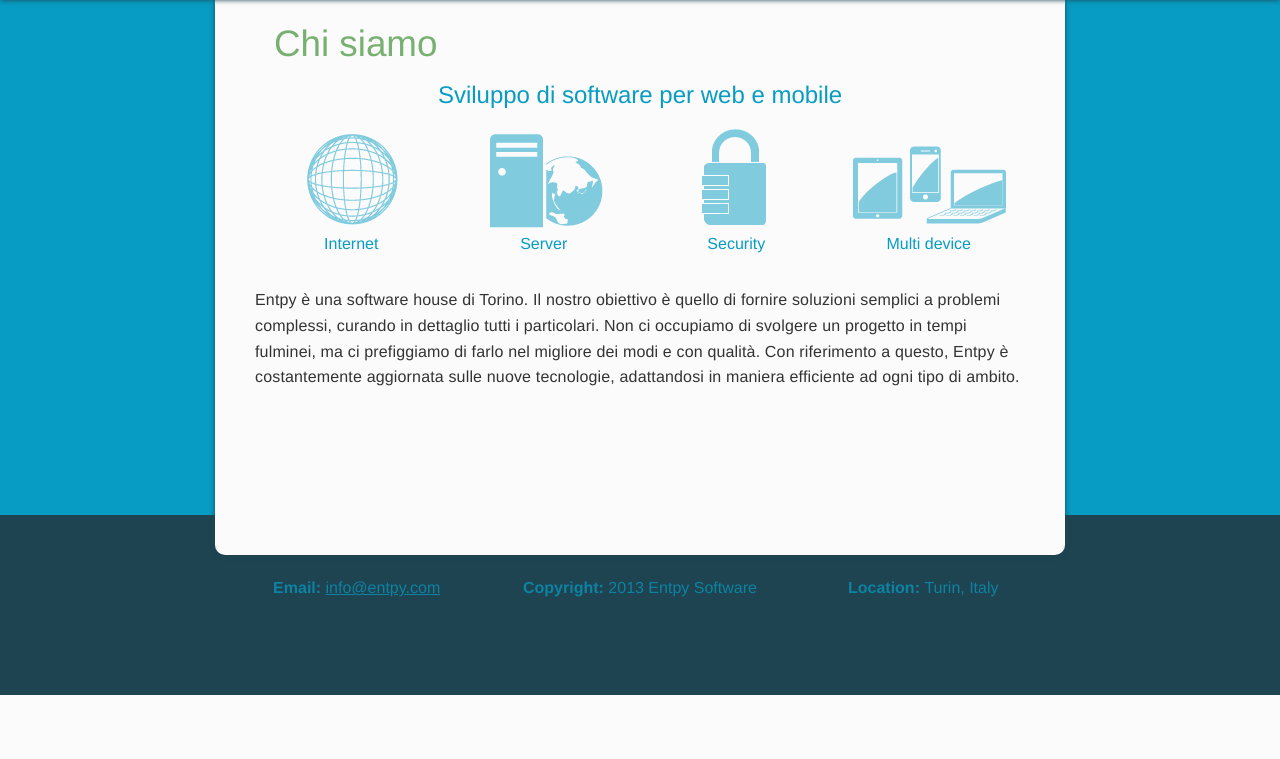
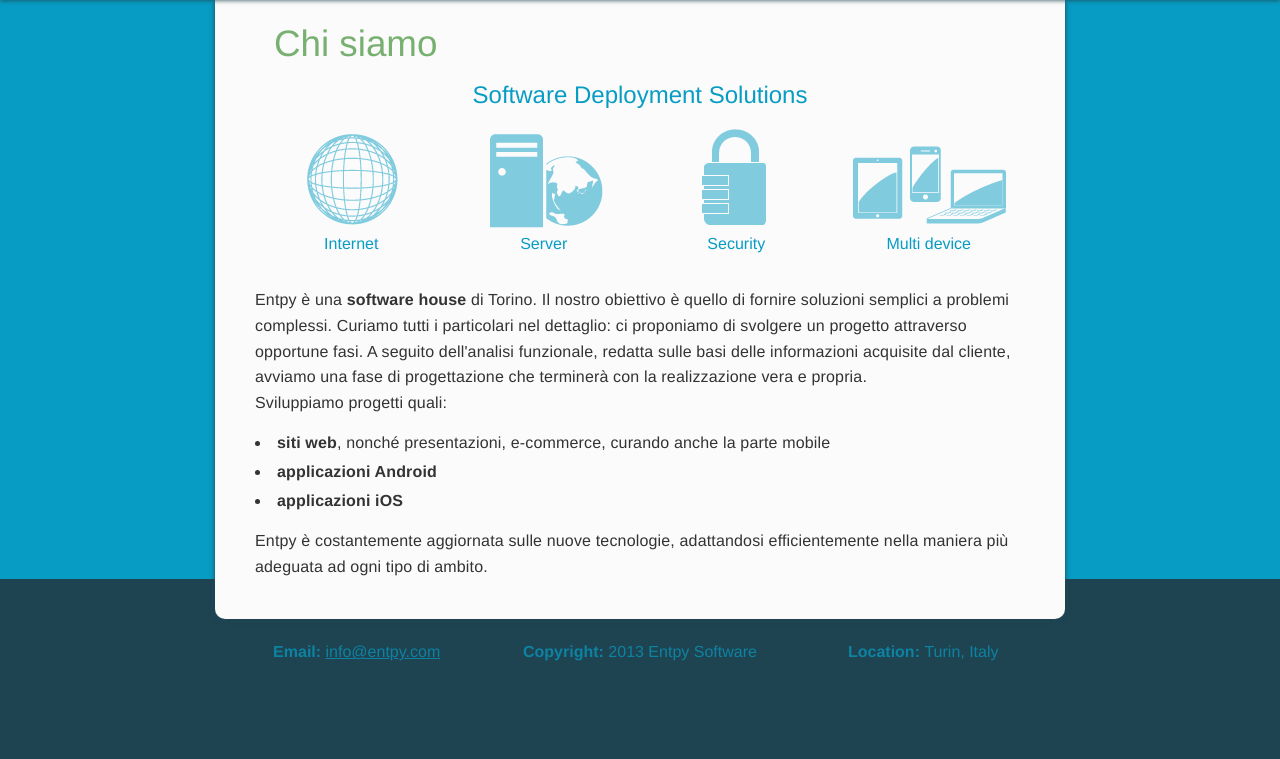
Before and after one commit to entpy/entpy-django-website, a Django app: template website/website/templates/blue/index.html in a window 1280 px wide. Shown: the part 127-886 px from the top of the page. Before the commit the page ends 822 px from the top, so only its background shows below. Run offline with Django 3.2, Linux system fonts and the light colour scheme; the template is opened without the code that fills it, so the values that code supplies are empty.

Commit message:
text review

```diff
--- a/website/project_static/blue/css/base_css.css
+++ b/website/project_static/blue/css/base_css.css
@@ -1,6 +1,15 @@
 body { font: normal 100%/1 Helvetica, Arial, sans-serif; }
 body, .footer_container { background-color: #1e4451;  }
 .more_readable_container { letter-spacing: 0.01em; line-height: 1.6; }
+b { font-weight: bold; }
+ul.ul_styled {
+	list-style: disc inside none;
+	margin: 15px 0;
+}
+
+ul.ul_styled li {
+	margin: 3px 0px;
+}
 
 /* header style {{{ */
 .header {
--- a/website/website/templates/blue/contacts.html
+++ b/website/website/templates/blue/contacts.html
@@ -8,7 +8,7 @@
 	<div class="main_content">
 		<div class="description_container description_container_top no_padding_bottom">
 			<span class="more_readable_container">
-				Se desideri informazioni per la risoluzione di un problema, prenderemo in esame la tua richiesta e risponderemo nel più breve tempo possibile.
+				Se desideri informazioni, prenderemo in esame la tua richiesta e risponderemo nel più breve tempo possibile.
 			</span>
 		</div>
 		<div class="data_external_container">
--- a/website/website/templates/blue/index.html
+++ b/website/website/templates/blue/index.html
@@ -6,7 +6,7 @@
 {% block content %}
 	<h1>Chi siamo</h1>
 	<div class="main_content">
-		<h2>Sviluppo di software per web e mobile</h2>
+		<h2>Software Deployment Solutions</h2>
 		<div class="image_conainer">
 			<div class="image_single_block">
 				<figure>
@@ -35,7 +35,27 @@
 		</div>
 		<div class="description_container">
 			<span class="more_readable_container">
-				<b>Entpy</b> è una <b>software house</b> di Torino. Il nostro obiettivo è quello di fornire soluzioni semplici a problemi complessi, curando in dettaglio tutti i particolari. Non ci occupiamo di svolgere un progetto in tempi fulminei, ma ci prefiggiamo di farlo nel migliore dei modi e con qualità. Con riferimento a questo, Entpy è costantemente aggiornata sulle nuove tecnologie, adattandosi in maniera efficiente ad ogni tipo di ambito.
+				Entpy è una <b>software house</b> di Torino. Il nostro obiettivo è quello di fornire soluzioni semplici a problemi complessi.
+				Curiamo tutti i particolari nel dettaglio: ci proponiamo di svolgere un progetto attraverso opportune fasi. A seguito dell'analisi funzionale, redatta sulle basi delle informazioni acquisite dal cliente, avviamo una fase di progettazione che terminerà con la realizzazione vera e propria.<br />
+				Sviluppiamo progetti quali:<br />
+				<ul class="ul_styled">
+					<li>
+						<span>
+							<b>siti web</b>, nonché presentazioni, e-commerce, curando anche la parte mobile
+						</span>
+					</li>
+					<li>
+						<span>
+							<b>applicazioni Android</b>
+						</span>
+					</li>
+					<li>
+						<span>
+							<b>applicazioni iOS</b>
+						</span>
+					</li>
+				</ul>
+				Entpy è costantemente aggiornata sulle nuove tecnologie, adattandosi efficientemente nella maniera più adeguata ad ogni tipo di ambito.
 			</span>
 		</div>
 	</div>
--- a/website/website/templates/blue/philosophy.html
+++ b/website/website/templates/blue/philosophy.html
@@ -16,7 +16,10 @@
 		</div>
 		<div class="description_container margin_top_40">
 			<span class="more_readable_container">
-				Cosa significa informatica?<br />La risposta nella maggior parte delle aziende esistenti sarà: business.<br />Per noi noi il concetto è completamente diverso. Informatica significa apertura mentale, classe nella risoluzione di problemi e scambio di opinioni.<br />Se utilizzato bene e in maniera opportuna, l’informatica è lo strumento che permette di eliminare qualunque tipo di barriera. Che ci crediate o no, Entpy è nata per sopperire allo sfruttamento di quest’arte. Sosteniamo l’open source e siamo cultori del software libero. Se le tue idee si ritrovano nel manifesto, vai nella sezione "<a href="/work_with_us/">Lavora con noi</a>".
+				Cosa significa informatica?<br />
+				La risposta nella maggior parte delle aziende esistenti sarà: business.<br />
+				Per noi il concetto è completamente diverso. Informatica significa apertura mentale, classe nella risoluzione di problemi e scambio di opinioni.<br />
+				Se utilizzato bene e in maniera opportuna, l’informatica è lo strumento che permette di eliminare qualunque tipo di barriera. Entpy è nata per sopperire allo sfruttamento di quest’arte. Sosteniamo l’open source e siamo cultori del software libero. Se le tue idee si ritrovano nel manifesto, vai nella sezione "<a href="/work_with_us/">Lavora con noi</a>".
 			</span>
 		</div>
 	</div>
```
Also changed, not shown: website/static_resources/blue/css/base_css.css (+9 -0 lines), 1 other file.
